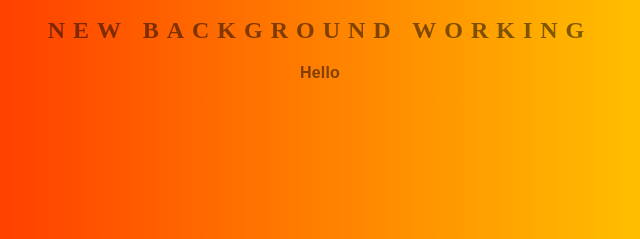
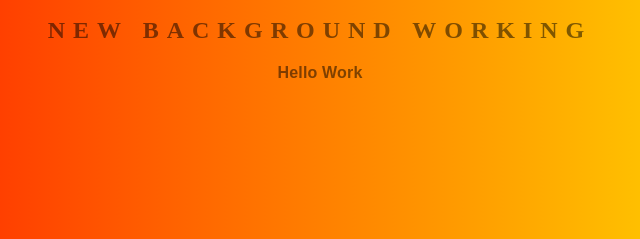
Before and after one commit to coolphynix/background-generator, a plain HTML site: page index.html in a window 1280 px wide. Shown: the part 170-409 px from the top of the page, 320-960 px from the left. Drawn offline with Linux system fonts and the light colour scheme.

Commit message:
New Update

```diff
--- a/index.html
+++ b/index.html
@@ -9,7 +9,7 @@
 	<input class="color1" type="color" name="color1" value="#00ff00">
 	<input class="color2" type="color" name="color2" value="#ff0000">
 	<h2>New background Working</h2>
-	<h3> Hello </h3>
+	<h3> Hello Work</h3>
 	<script type="text/javascript" src="script.js"></script>
 </body>
 </html>
```
